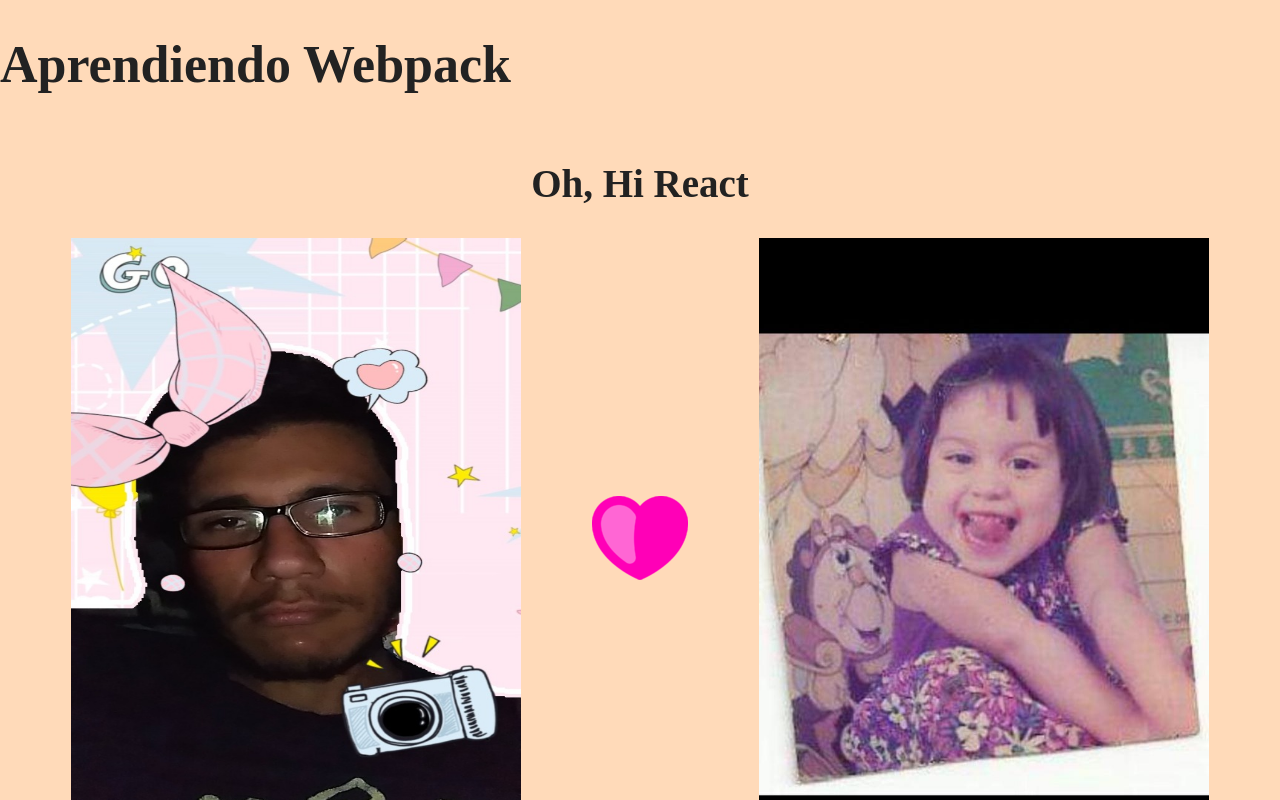
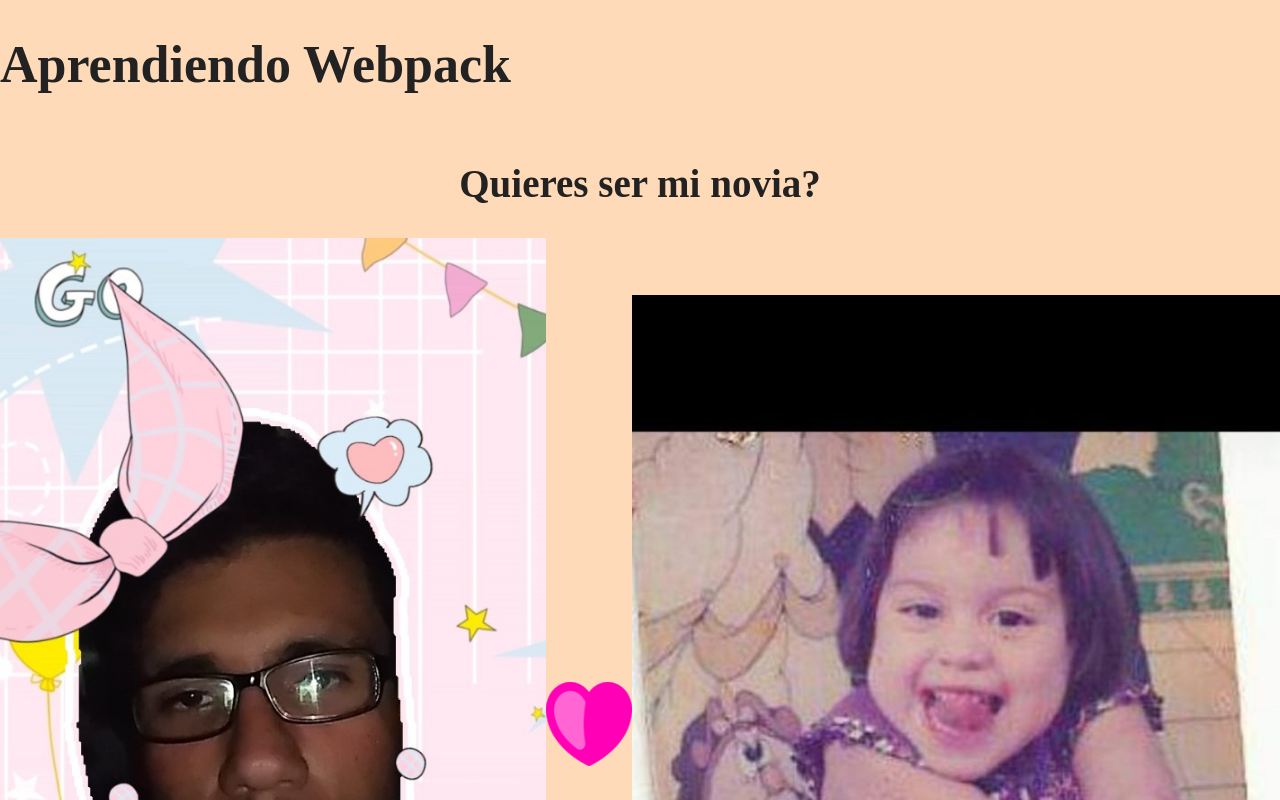
Before and after one commit to Isra1610/PortfolioWebpackReact, a React app: page / in a window 1280 px wide. Shown: the top 800 px of the page. Built offline with nearby package versions, Linux system fonts and the light colour scheme.

Commit message:
changes for fun

```diff
--- a/src/components/App.jsx
+++ b/src/components/App.jsx
@@ -8,7 +8,7 @@ const App = () => {
 			{/* <section className="hero"></section> */}
 			<main>
 				<section>
-					<h1>Oh, Hi React</h1>
+					<h1>Quieres ser mi novia?</h1>
 				</section>
 				<Portraits />
 				<Recipes />
--- a/src/styles/_Portraits.scss
+++ b/src/styles/_Portraits.scss
@@ -3,16 +3,20 @@
 	flex-direction: row;
 	justify-content: space-evenly;
 	width: 100%;
+	margin: 0 auto;
 }
 
 .portraits {
-	width: 100%;
-	max-width: 450px;
-	height: 600px;
+	min-width: 144px;
+	min-height: 186px;
+	margin: auto;
+	padding: 0;
 }
 
 .heart {
 	width: 96px;
 	height: 84px;
+	min-width: 32px;
+	min-height: 20px;
 	margin: auto 0;
 }
```
